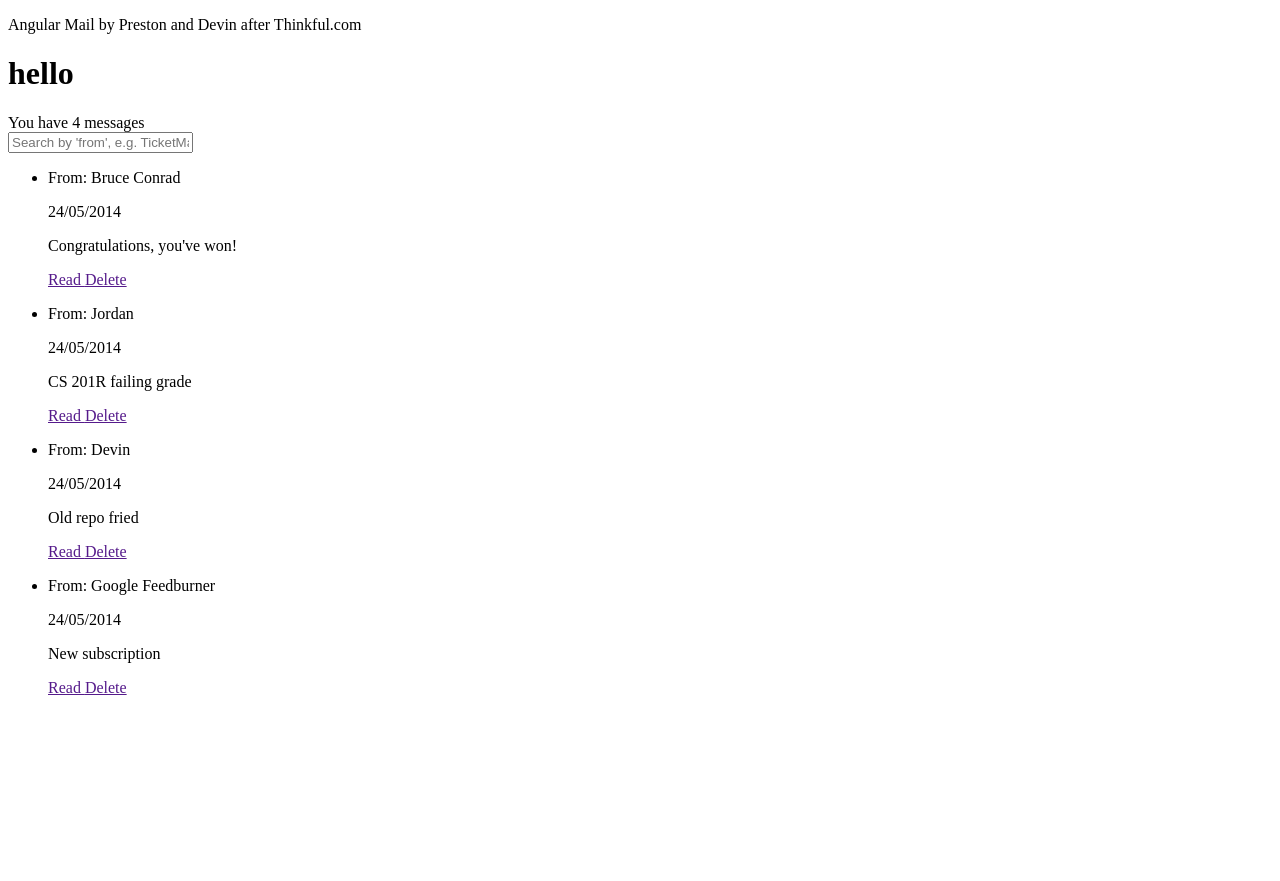
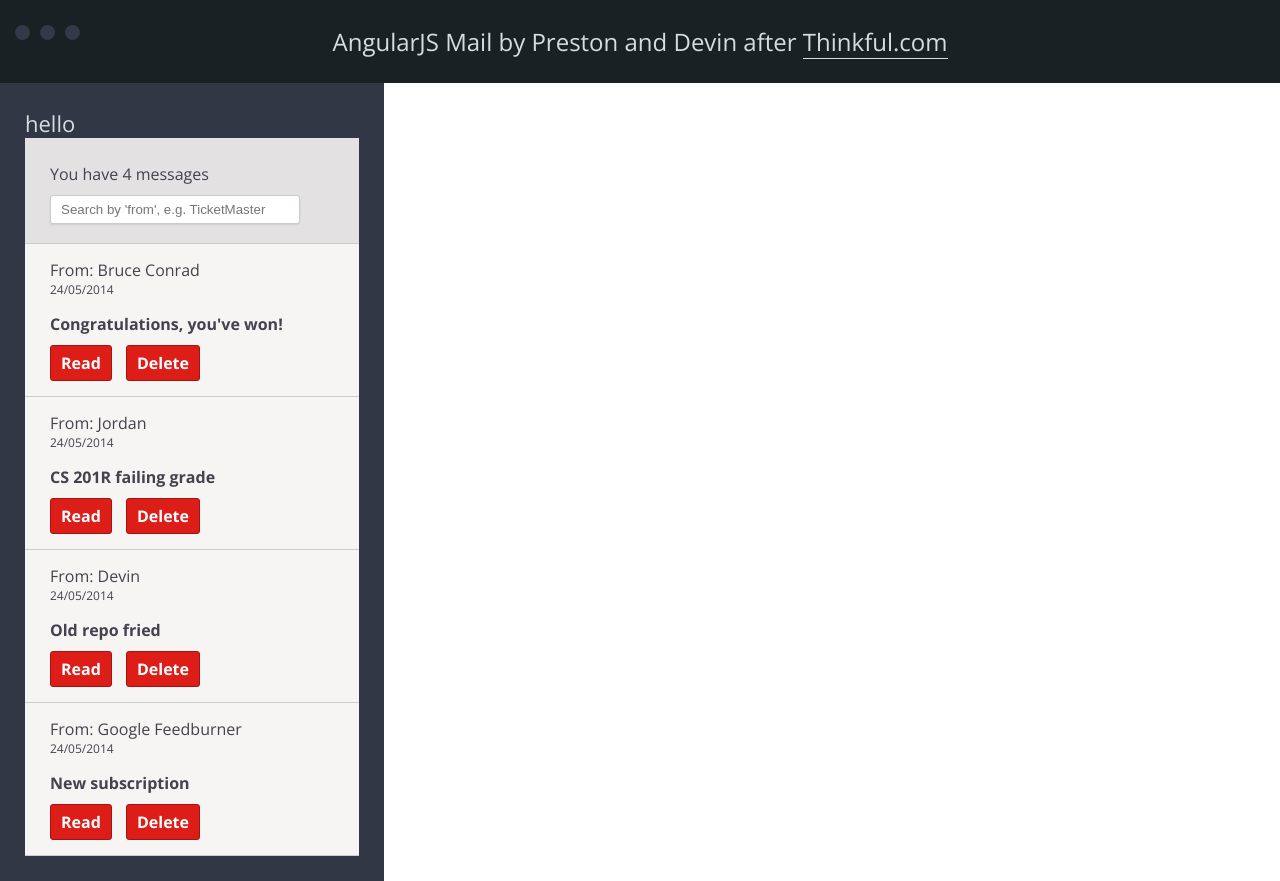
Before and after one commit to devin42r/Creative-Section-3, a plain HTML site: page index.html in a window 1280 px wide. Before the commit the page ends 800 px from the top, so only its background shows below. Drawn offline with nearby package versions, Linux system fonts and the light colour scheme; some packages are replaced by stand-ins of ours.

Commit message:
styles in

```diff
--- a/index.html
+++ b/index.html
@@ -3,11 +3,18 @@
 
     <head>
         <meta charset="utf-8">
+        <link href="styles.css" rel="stylesheet">
+        <style>
+            [ng\:cloak], [ng-cloak], [data-ng-cloak], [x-ng-cloak], .ng-cloak, .x-ng-cloak {
+                display: none !important;
+            }
+        </style>
+        <link href='http://fonts.googleapis.com/css?family=Open+Sans:400,300,600,700' rel='stylesheet' type='text/css'>
     </head>
     <body>
         <header class="header" role="banner">
             <div class="header__text">
-                <p>Angular Mail by Preston and Devin after Thinkful.com</p>
+                <p>AngularJS Mail by Preston and Devin after <a href="https://www.youtube.com/watch?v=oZj29qOx5A8">Thinkful.com</a></p>
             </div>
         </header>
         <main class="main" role="main">
@@ -20,6 +27,7 @@
         <script src="https://ajax.googleapis.com/ajax/libs/angularjs/1.6.2/angular.min.js"></script>
         <script src="https://ajax.googleapis.com/ajax/libs/angularjs/1.6.2/angular-resource.min.js"></script>
         <script src="https://ajax.googleapis.com/ajax/libs/angularjs/1.6.2/angular-route.min.js"></script>
+        <script src="https://cdnjs.cloudflare.com/ajax/libs/angular-sanitize/1.6.2/angular-sanitize.js"></script>
         <script src="js/app.js"></script>
         <script src="js/controllers/inboxC.js"></script>
         <script src="js/controllers/emailC.js"></script>
--- /dev/null
+++ b/styles.css
@@ -0,0 +1,231 @@
+* {
+    box-sizing: border-box;
+    margin: 0;
+    padding: 0;
+}
+body {
+    font-size: 16px;
+    font-weight: 300;
+    font-family: 'Open Sans', 'Helvetica Neue', Helvetica, Arial, sans-serif;
+}
+
+ul,
+ol {
+    list-style: none;
+}
+
+/**
+ * header
+ */
+.header {
+    padding: 25px 0;
+    background: #192124;
+    margin: 0 0 10px;
+    color: #D5DDE0;
+    text-align: center;
+    margin-bottom: 0;
+}
+
+.header::before {
+    content: '';
+    width: 15px;
+    height: 15px;
+    background-color: #333948;
+    display: block;
+    border-radius: 100%;
+    box-shadow: 25px 0 0 #333948, 50px 0 0 #333948;
+    margin-left: 15px;
+    position: absolute;
+    top: 25px;
+}
+
+@media screen and (max-width: 640px) {
+    .header::before {
+        display: none;
+    }
+}
+
+.header p {
+    font-size: 24px;
+    font-weight: 200;
+}
+
+.header p a {
+    text-decoration: none;
+    color: #D5DDE0;
+    border-bottom: 1px solid #D5DDE0;
+}
+
+.header__text {
+    font-weight: 900;
+}
+.header__text img {
+    width: 150px;
+}
+
+.module.inbox-view {
+    background-color: #313744;
+    color: #D5DDE0;
+    left: 0;
+    width: 30%;
+    padding: 25px;
+}
+
+.module.inbox-view h1 {
+    font-weight: 300;
+    font-size: 22px;
+}
+
+.module.directive {
+    background-color: #F6F5F3;
+    color: #44424C;
+    right: 0;
+    width: 100%;
+}
+
+.module.directive .email {
+    padding: 25px;
+}
+
+.flex {
+    display: flex;
+    align-items: stretch;
+    min-height: 1000px;
+}
+
+/**
+ * inbox
+ */
+.inbox {
+
+}
+.inbox__list {
+
+}
+.inbox__list li {
+    border-top: 1px solid #ccc;
+    padding: 15px 0;
+}
+.inbox__list li:last-child {
+    border-bottom: 1px solid #ccc;
+}
+.inbox__count {
+    margin: 0 0 10px 0;
+}
+
+.search-bar {
+    background-color: #E3E1E2;
+    height: 105px;
+    padding: 25px;
+}
+
+.inbox__search {
+    border: 1px solid #ccc;
+    border-radius: 3px;
+    padding: 6px 10px;
+    margin: 0 0 10px 0;
+    width: 250px;
+    box-shadow: 0 1px 2px rgba(0,0,0,.1);
+}
+.inbox__search:focus {
+    outline: 0;
+    border-color: #aaa;
+}
+
+.inbox__list-info {
+    display: inline-block;
+    left: 0;
+    width: 80%;
+    padding-left: 25px;
+}
+
+.inbox__list-date {
+    font-size: 12px;
+    margin-bottom: 15px;
+}
+
+.inbox__list-actions {
+    margin: 10px 0 0;
+    display: inline-block;
+    right: 0;
+    margin-left: 25px;
+}
+.inbox__list-subject {
+    font-weight: 900;
+}
+.inbox__list-actions a {
+    margin: 0 10px 0 0;
+    font-weight: 900;
+    display: inline-block;
+    text-decoration: none;
+    border: 1px solid #a6120d;
+    border-radius: 3px;
+    padding: 6px 10px;
+    color: #fff;
+    background: #dd1d18;
+}
+.inbox__list-actions a:hover {
+    background: #a6120d;
+}
+
+li.no-emails {
+    padding: 25px;
+}
+
+/**
+ * email
+ */
+.email {
+
+}
+.email__info {
+    border-top: 1px solid #ccc;
+    border-bottom: 1px solid #ccc;
+    padding: 15px 0;
+}
+.email__content {
+    margin: 15px 0;
+}
+.email__content p {
+    margin: 0 0 10px;
+}
+.email__reply,
+.email__response a,
+.email__back {
+    margin: 10px 10px 0 0;
+    font-weight: 900;
+    display: inline-block;
+    text-decoration: none;
+    border: 1px solid #a6120d;
+    border-radius: 3px;
+    padding: 6px 10px;
+    color: #fff;
+    background: #dd1d18;
+}
+.email__reply:hover,
+.email__response a:hover,
+.email__back:hover {
+    background: #a6120d;
+}
+.email__response {
+    margin: 0 0 25px;
+}
+.email__response-text {
+    border: 1px solid #ccc;
+    border-radius: 3px;
+    padding: 6px 10px;
+    color: #222;
+    width: 100%;
+    max-width: 100%;
+    min-height: 100px;
+    outline: 0;
+}
+.email__response-text:focus {
+    border-color: #aaa;
+}
+
+@media screen and (max-width: 840px) {
+    .module.inbox-view {
+        display: none;
+    }
+}
```
